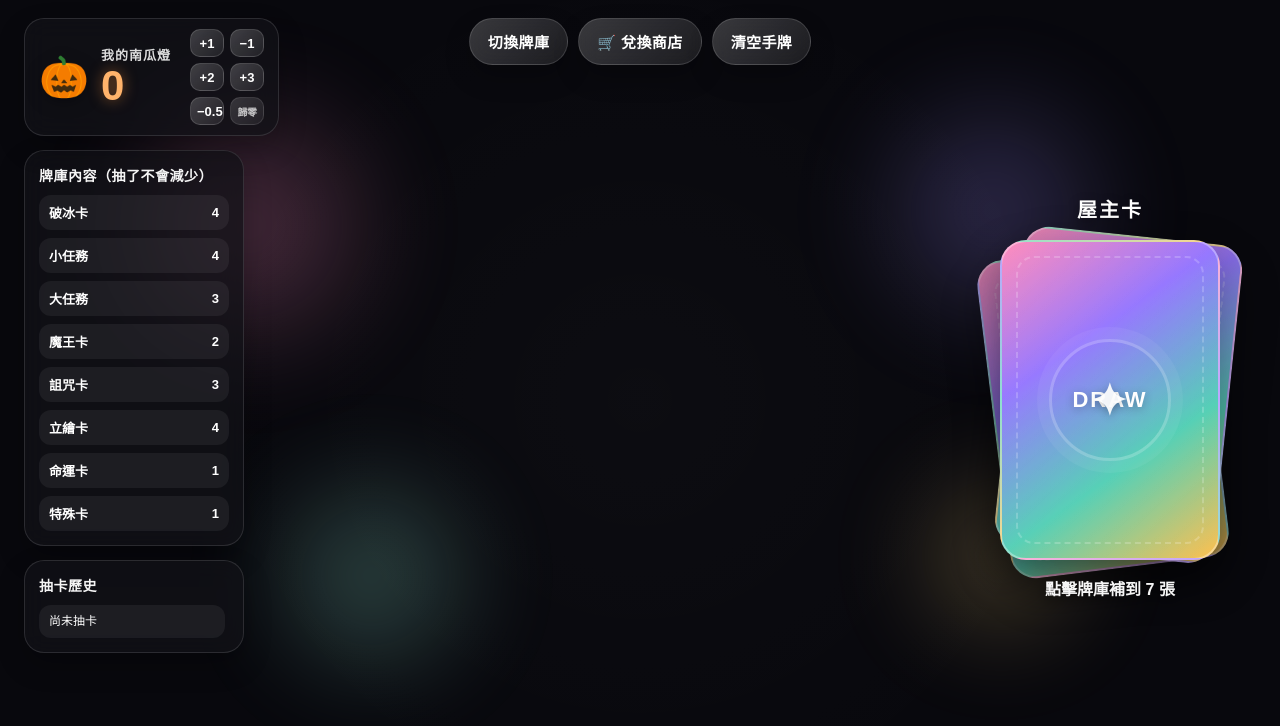
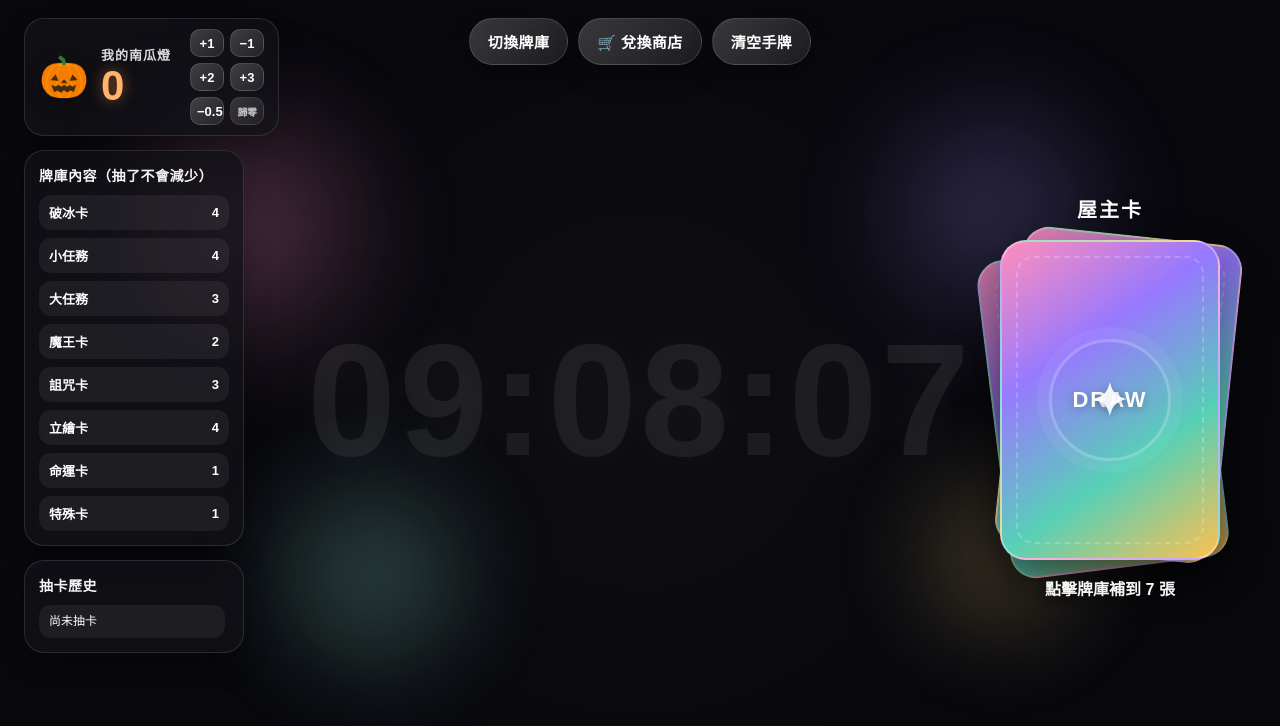
Before and after one commit to susususususuzi/halloween-task-cards-v2, a plain HTML site: page index.html in a window 1280 px wide. Drawn offline with Linux system fonts and the light colour scheme.

Commit message:
Add files via upload

```diff
--- a/index.html
+++ b/index.html
@@ -3,7 +3,7 @@
 <head>
   <meta charset="UTF-8" />
   <meta name="viewport" content="width=device-width, initial-scale=1.0" />
-  <title>萬聖節任務抽卡 v8 七張手牌＋放回抽</title>
+  <title>萬聖節任務抽卡 v9 背景時鐘</title>
   <style>
     :root{
       --card-w: 260px;
@@ -833,6 +833,20 @@
     .redeem-cost{ font-size:20px; font-weight:900; color:#b0306e; }
     .redeem-hint{ font-size:12px; opacity:.6; margin-top:10px; }
 
+
+    .bg-clock{
+      position:absolute; left:50%; top:50%; transform:translate(-50%,-50%);
+      z-index:1; pointer-events:none; user-select:none; white-space:nowrap;
+      font-family:"Noto Sans TC","Microsoft JhengHei","PingFang TC",sans-serif;
+      font-size:min(12.5vw, 28vh); font-weight:900; letter-spacing:.02em;
+      font-variant-numeric:tabular-nums; line-height:1;
+      color:rgba(255,255,255,.07);
+      text-shadow:0 0 40px rgba(255,255,255,.04);
+    }
+    .bg-clock .sec{ font-size:.42em; margin-left:.12em; vertical-align:.95em; }
+    body.obs-mode .bg-clock{ color:rgba(255,255,255,.10); }
+    body.no-clock .bg-clock{ display:none; }
+
     @media (max-width: 1280px){
       :root{
         --preview-w: 290px;
@@ -851,6 +865,7 @@
     <div class="orb b"></div>
     <div class="orb c"></div>
     <div class="orb d"></div>
+    <div class="bg-clock" id="bgClock"></div>
 
     <div class="topbar">
       <button class="btn" id="switchDeckBtn">切換牌庫</button>
@@ -1450,6 +1465,18 @@
       });
     }
 
+
+    // ===== 背景時鐘 =====
+    if(params.get("clock") === "0") document.body.classList.add("no-clock");
+    const bgClock = document.getElementById("bgClock");
+    function tickClock(){
+      const d = new Date();
+      const p2 = n => String(n).padStart(2,"0");
+      bgClock.textContent = `${p2(d.getHours())}:${p2(d.getMinutes())}:${p2(d.getSeconds())}`;
+    }
+    tickClock();
+    setInterval(tickClock, 1000);
+
     document.addEventListener("keydown", (e)=>{
       if(["=","+","ArrowUp"].includes(e.key)){ e.preventDefault(); changeScore(1); return; }
       if(["-","_","ArrowDown"].includes(e.key)){ e.preventDefault(); changeScore(-1); return; }
```
